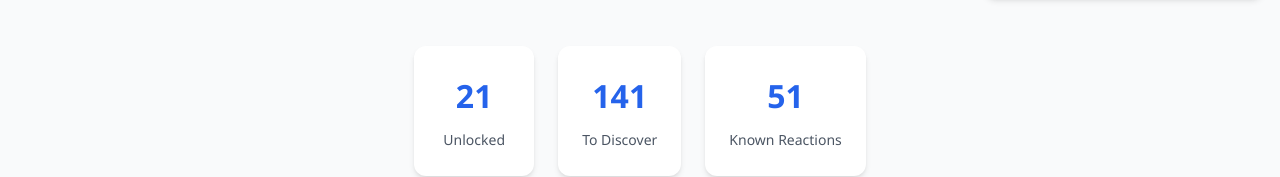
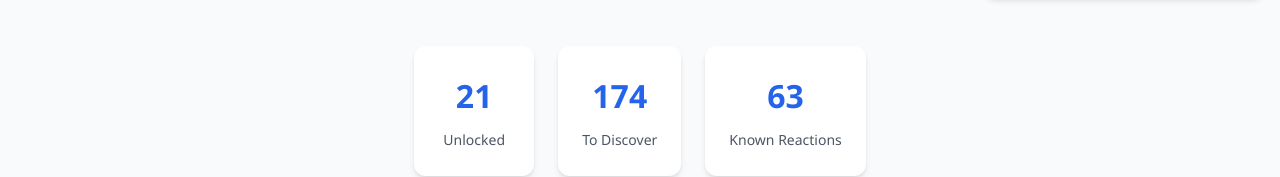
Before and after one commit to Lokesh-1511/Chemix, a React (Vite) app: page /learn in a window 1280 px wide. Shown: the part 1022-1199 px from the top of the page. Built offline with nearby package versions, Linux system fonts and the light colour scheme.

Commit message:
data population

```diff
--- a/src/data/chemistryData.js
+++ b/src/data/chemistryData.js
@@ -199,6 +199,40 @@ export const compounds = [
   { id: 'LiPF6', symbol: 'LiPF₆', name: 'Lithium Hexafluorophosphate (electrolyte salt)', type: 'compound', category: 'electrolyte', unlocked: false },
   { id: 'Na2CO3_2H2O', symbol: 'Na₂CO₃·2H₂O', name: 'Sodium Carbonate Decahydrate (trona-like)', type: 'compound', category: 'salt', unlocked: false },
   { id: 'K2SO4_2H2O', symbol: 'K₂SO₄·2H₂O', name: 'Potassium Sulfate Hydrate', type: 'compound', category: 'salt', unlocked: false },
+  // --- Extended set (advanced, industrial, environmental, energy, coordination, organics) ---
+  { id: 'HNO2', symbol: 'HNO₂', name: 'Nitrous Acid', type: 'compound', category: 'acid', unlocked: false },
+  { id: 'NO', symbol: 'NO', name: 'Nitric Oxide', type: 'compound', category: 'oxide', unlocked: false },
+  { id: 'FeCl2', symbol: 'FeCl₂', name: 'Iron(II) Chloride', type: 'compound', category: 'ionic', unlocked: false },
+  { id: 'Cu2O', symbol: 'Cu₂O', name: 'Copper(I) Oxide', type: 'compound', category: 'oxide', unlocked: false },
+  { id: 'KMnO4', symbol: 'KMnO₄', name: 'Potassium Permanganate', type: 'compound', category: 'oxidizer', unlocked: false },
+  { id: 'K2Cr2O7', symbol: 'K₂Cr₂O₇', name: 'Potassium Dichromate', type: 'compound', category: 'oxidizer', unlocked: false },
+  { id: 'CuSO4_5H2O', symbol: 'CuSO₄·5H₂O', name: 'Copper(II) Sulfate Pentahydrate', type: 'compound', category: 'hydrate', unlocked: false },
+  { id: 'Na2S2O3', symbol: 'Na₂S₂O₃', name: 'Sodium Thiosulfate', type: 'compound', category: 'salt', unlocked: false },
+  { id: 'NaHSO4', symbol: 'NaHSO₄', name: 'Sodium Bisulfate', type: 'compound', category: 'salt', unlocked: false },
+  { id: 'NaNO2', symbol: 'NaNO₂', name: 'Sodium Nitrite', type: 'compound', category: 'salt', unlocked: false },
+  { id: 'HClO3', symbol: 'HClO₃', name: 'Chloric Acid', type: 'compound', category: 'acid', unlocked: false },
+  { id: 'HClO2', symbol: 'HClO₂', name: 'Chlorous Acid', type: 'compound', category: 'acid', unlocked: false },
+  { id: 'H2C2O4', symbol: 'H₂C₂O₄', name: 'Oxalic Acid', type: 'compound', category: 'acid', unlocked: false },
+  { id: 'SF6', symbol: 'SF₆', name: 'Sulfur Hexafluoride', type: 'compound', category: 'gas', unlocked: false },
+  { id: 'CF4', symbol: 'CF₄', name: 'Carbon Tetrafluoride', type: 'compound', category: 'gas', unlocked: false },
+  { id: 'C2H2F4', symbol: 'C₂H₂F₄', name: '1,1,1,2-Tetrafluoroethane (HFC-134a)', type: 'compound', category: 'gas', unlocked: false },
+  { id: 'Li2O', symbol: 'Li₂O', name: 'Lithium Oxide', type: 'compound', category: 'battery', unlocked: false },
+  { id: 'Li2S', symbol: 'Li₂S', name: 'Lithium Sulfide', type: 'compound', category: 'battery', unlocked: false },
+  { id: 'LiMn2O4', symbol: 'LiMn₂O₄', name: 'Lithium Manganese Oxide (Spinel)', type: 'compound', category: 'battery', unlocked: false },
+  { id: 'LiNiO2', symbol: 'LiNiO₂', name: 'Lithium Nickel Oxide', type: 'compound', category: 'battery', unlocked: false },
+  { id: 'LiNiMnCoO2', symbol: 'LiNiMnCoO₂', name: 'Lithium Nickel Manganese Cobalt Oxide (NMC)', type: 'compound', category: 'battery', unlocked: false },
+  { id: '(NH4)2SO4', symbol: '(NH₄)₂SO₄', name: 'Ammonium Sulfate', type: 'compound', category: 'salt', unlocked: false },
+  { id: 'K3PO4', symbol: 'K₃PO₄', name: 'Potassium Phosphate', type: 'compound', category: 'salt', unlocked: false },
+  { id: 'C7H8', symbol: 'C₇H₈', name: 'Toluene', type: 'compound', category: 'organic', unlocked: false },
+  { id: 'C2H5OC2H5', symbol: 'C₂H₅OC₂H₅', name: 'Diethyl Ether', type: 'compound', category: 'organic', unlocked: false },
+  { id: 'SiH4', symbol: 'SiH₄', name: 'Silane', type: 'compound', category: 'gas', unlocked: false },
+  { id: 'NH2CONH2', symbol: 'NH₂CONH₂', name: 'Urea', type: 'compound', category: 'organic', unlocked: false },
+  { id: 'OH_radical', symbol: '•OH', name: 'Hydroxyl Radical', type: 'compound', category: 'radical', unlocked: false },
+  { id: 'NO3_radical', symbol: 'NO₃•', name: 'Nitrate Radical', type: 'compound', category: 'radical', unlocked: false },
+  { id: 'H2Se', symbol: 'H₂Se', name: 'Hydrogen Selenide', type: 'compound', category: 'gas', unlocked: false },
+  { id: 'Li2CO3', symbol: 'Li₂CO₃', name: 'Lithium Carbonate', type: 'compound', category: 'salt', unlocked: false }, // duplicate safe guard override if existed
+  { id: 'PE', symbol: '(C₂H₄)ₙ', name: 'Polyethylene (repeat unit)', type: 'compound', category: 'polymer', unlocked: false },
+  { id: 'PP', symbol: '(C₃H₆)ₙ', name: 'Polypropylene (repeat unit)', type: 'compound', category: 'polymer', unlocked: false },
 ];
 
 
@@ -774,6 +808,115 @@ export const reactionRules = [
     explanation: 'Sodium hydroxide captures carbon dioxide forming sodium carbonate; used in CO₂ scrubbing.',
     type: 'capture',
     conditions: { temperature: 'room', pressure: 'normal', catalyst: 'none' }
+  },
+  // --- New reaction rules for extended compounds ---
+  {
+    id: 'nitric_oxide_formation',
+    reactants: ['N2', 'O2'],
+    products: ['NO'],
+    equation: 'N₂ + O₂ → 2NO',
+    explanation: 'High-temperature formation of nitric oxide in combustion environments.',
+    type: 'synthesis',
+    conditions: { temperature: 'very_high', pressure: 'normal', catalyst: null }
+  },
+  {
+    id: 'nitric_oxide_oxidation',
+    reactants: ['NO', 'O2'],
+    products: ['NO2'],
+    equation: '2NO + O₂ → 2NO₂',
+    explanation: 'Oxidation of nitric oxide to nitrogen dioxide in air.',
+    type: 'oxidation',
+    conditions: { temperature: 'medium', pressure: 'normal', catalyst: null }
+  },
+  {
+    id: 'nitrous_acid_formation',
+    reactants: ['NO2', 'H2O'],
+    products: ['HNO2', 'HNO3'],
+    equation: '2NO₂ + H₂O → HNO₂ + HNO₃',
+    explanation: 'Disproportionation of nitrogen dioxide in water producing nitrous and nitric acids.',
+    type: 'disproportionation',
+    conditions: { temperature: 'low', pressure: 'normal', catalyst: 'none' }
+  },
+  {
+    id: 'fecl2_chlorination',
+    reactants: ['FeCl2', 'Cl2'],
+    products: ['FeCl3'],
+    equation: '2FeCl₂ + Cl₂ → 2FeCl₃',
+    explanation: 'Oxidation of iron(II) chloride to iron(III) chloride by chlorine.',
+    type: 'redox',
+    conditions: { temperature: 'medium', pressure: 'normal', catalyst: null }
+  },
+  {
+    id: 'lithium_oxide_formation',
+    reactants: ['Li', 'O2'],
+    products: ['Li2O'],
+    equation: '4Li + O₂ → 2Li₂O',
+    explanation: 'Lithium metal reacts with oxygen forming lithium oxide (battery context).',
+    type: 'synthesis',
+    conditions: { temperature: 'medium', pressure: 'normal', catalyst: null }
+  },
+  {
+    id: 'lithium_carbonate_from_oxide',
+    reactants: ['Li2O', 'CO2'],
+    products: ['Li2CO3'],
+    equation: 'Li₂O + CO₂ → Li₂CO₃',
+    explanation: 'Carbonation of lithium oxide forming lithium carbonate.',
+    type: 'synthesis',
+    conditions: { temperature: 'high', pressure: 'normal', catalyst: null }
+  },
+  {
+    id: 'copper_sulfate_pentahydrate_formation',
+    reactants: ['CuSO4', 'H2O'],
+    products: ['CuSO4_5H2O'],
+    equation: 'CuSO₄ + 5H₂O → CuSO₄·5H₂O',
+    explanation: 'Hydration of anhydrous copper(II) sulfate produces the blue pentahydrate crystals.',
+    type: 'hydration',
+    conditions: { temperature: 'low', pressure: 'normal', catalyst: 'water' }
+  },
+  {
+    id: 'kmno4_decomposition',
+    reactants: ['KMnO4'],
+    products: ['K2MnO4', 'MnO2', 'O2'],
+    equation: '2KMnO₄ → K₂MnO₄ + MnO₂ + O₂',
+    explanation: 'Thermal decomposition of potassium permanganate releasing oxygen (simplified).',
+    type: 'decomposition',
+    conditions: { temperature: 'high', pressure: 'normal', catalyst: null }
+  },
+  {
+    id: 'nitrous_acid_neutralization',
+    reactants: ['HNO2', 'NaOH'],
+    products: ['NaNO2', 'H2O'],
+    equation: 'HNO₂ + NaOH → NaNO₂ + H₂O',
+    explanation: 'Neutralization of nitrous acid by sodium hydroxide giving sodium nitrite.',
+    type: 'acid_base',
+    conditions: { temperature: 'room', pressure: 'normal', catalyst: 'none' }
+  },
+  {
+    id: 'calcium_hydroxide_co2_capture',
+    reactants: ['Ca(OH)2', 'CO2'],
+    products: ['CaCO3', 'H2O'],
+    equation: 'Ca(OH)₂ + CO₂ → CaCO₃ + H₂O',
+    explanation: 'Carbon dioxide reacts with calcium hydroxide forming insoluble calcium carbonate (limewater test).',
+    type: 'capture',
+    conditions: { temperature: 'room', pressure: 'normal', catalyst: 'none' }
+  },
+  {
+    id: 'silane_combustion',
+    reactants: ['SiH4', 'O2'],
+    products: ['SiO2', 'H2O'],
+    equation: 'SiH₄ + 2O₂ → SiO₂ + 2H₂O',
+    explanation: 'Pyrophoric silane combusts spontaneously in air forming silica and water.',
+    type: 'combustion',
+    conditions: { temperature: 'high', pressure: 'normal', catalyst: null }
+  },
+  {
+    id: 'toluene_combustion',
+    reactants: ['C7H8', 'O2'],
+    products: ['CO2', 'H2O'],
+    equation: 'C₇H₈ + 9O₂ → 7CO₂ + 4H₂O',
+    explanation: 'Complete combustion of toluene produces carbon dioxide and water.',
+    type: 'combustion',
+    conditions: { temperature: 'high', pressure: 'normal', catalyst: null }
   }
 ];
 
```
